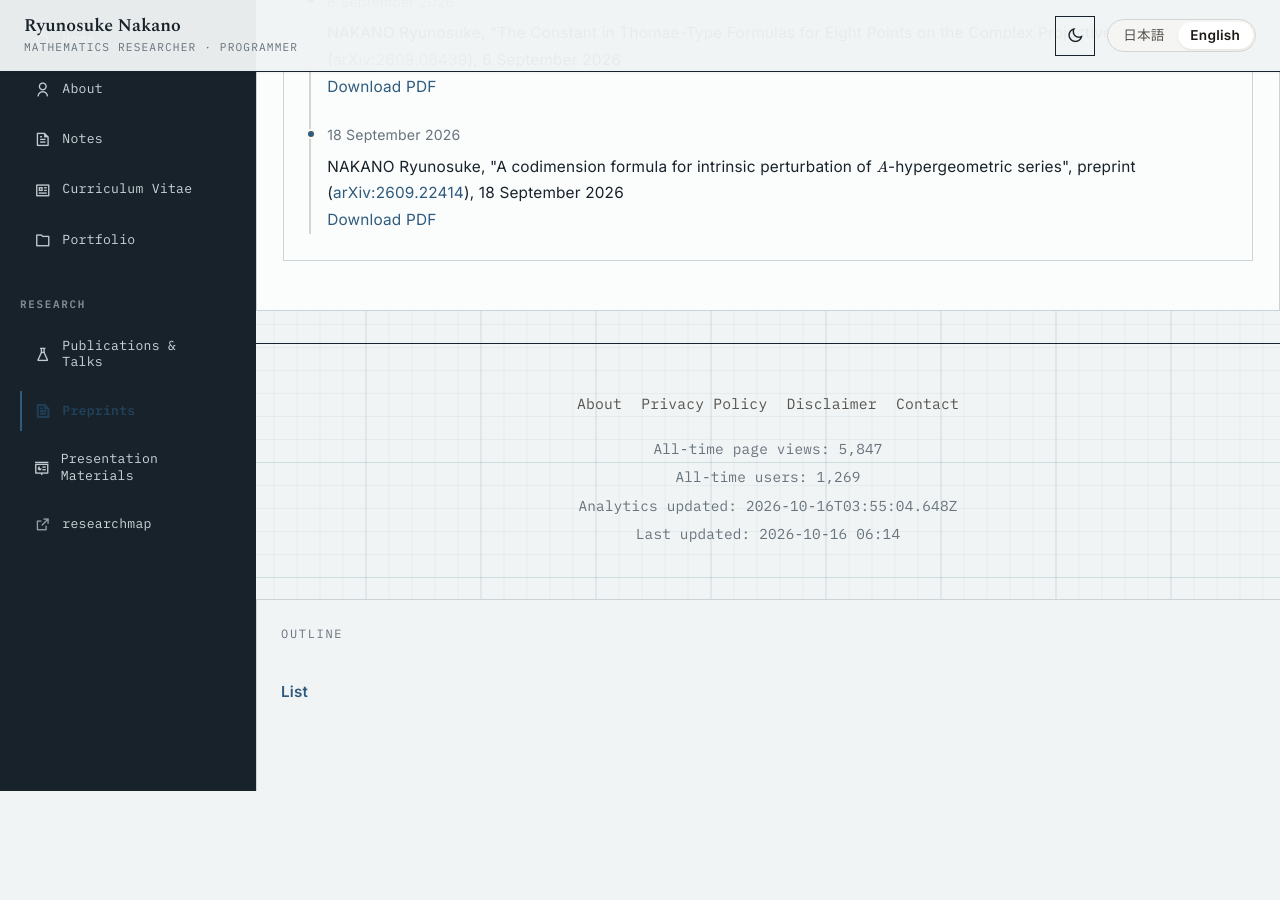
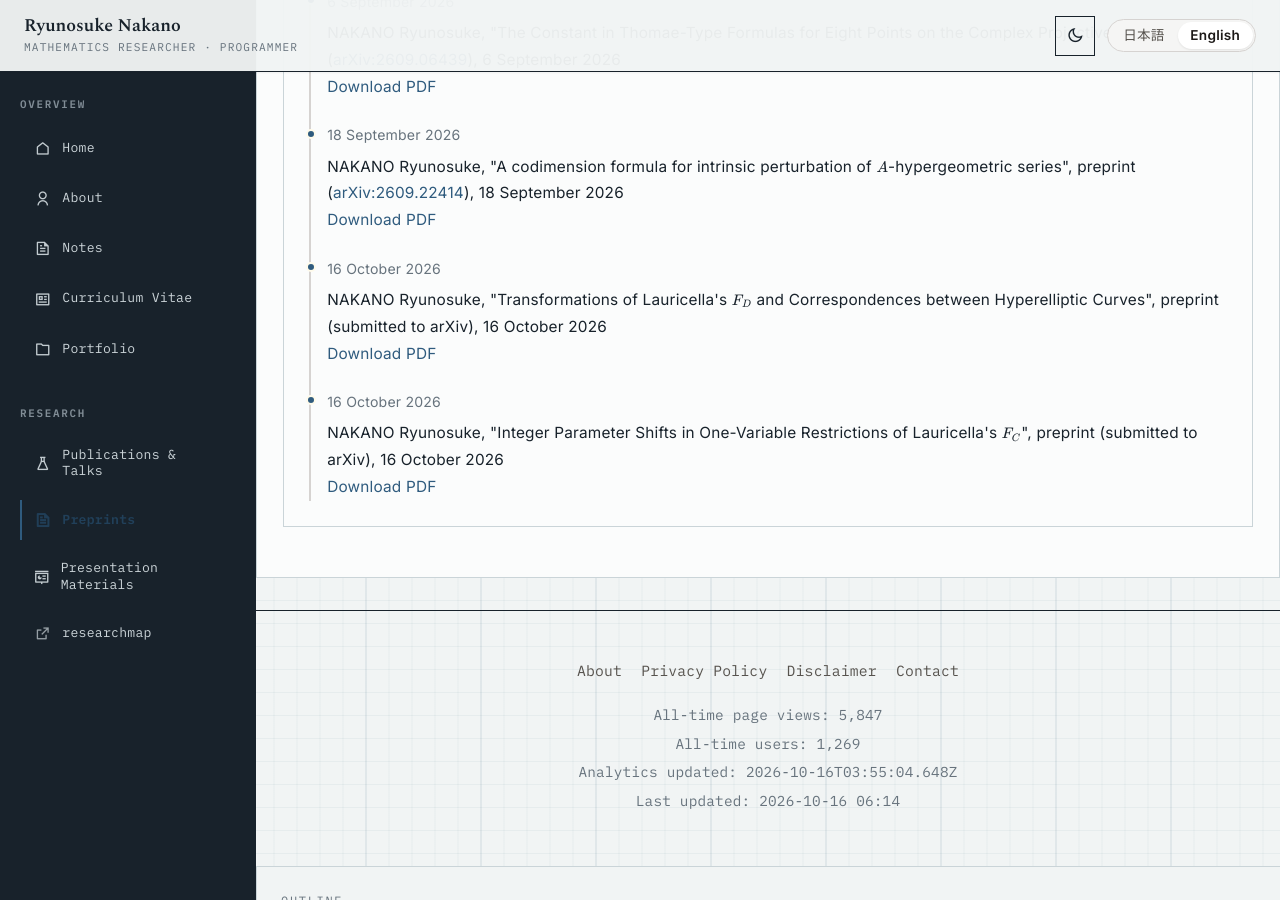
Before and after one commit to NAKANORyunosuke/NAKANORyunosuke.github.io, a Jekyll site: the page built from preprints.html, in a window 1280 px wide and 900 px high, scrolled down 645 px. Built offline with Jekyll 4.4.1, drawn with Linux system fonts in a browser that asks for light colours; nearby versions of some CDN libraries; before the commit the page ends 1436 px from its top, so only the background shows below that.

Commit message:
arXiv 投稿中のプレプリント2本を PDF で掲載
- "Transformations of Lauricella's $F_D$ and Correspondences between
  Hyperelliptic Curves" (fd-stable-paths.pdf)
- "Integer Parameter Shifts in One-Variable Restrictions of
  Lauricella's $F_C$" (fc-cubic-restrictions.pdf)

いずれも 2026年10月16日に arXiv へ投稿した. arXiv で公開されたら
番号のリンクを description に追加する.

Co-Authored-By: Claude Opus 5.5 <noreply@anthropic.com>

```diff
--- a/_data/research.yml
+++ b/_data/research.yml
@@ -41,6 +41,20 @@ sections:
             description:
                 ja: 'NAKANO Ryunosuke, "A codimension formula for intrinsic perturbation of $A$-hypergeometric series", preprint（<a href="https://arxiv.org/abs/2609.22414">arXiv:2609.22414</a>）, 2026年9月18日'
                 en: 'NAKANO Ryunosuke, "A codimension formula for intrinsic perturbation of $A$-hypergeometric series", preprint (<a href="https://arxiv.org/abs/2609.22414">arXiv:2609.22414</a>), 18 September 2026'
+          - date:
+                ja: "2026年10月16日"
+                en: "16 October 2026"
+            pdf: "/assets/pdf/preprints/fd-stable-paths.pdf"
+            description:
+                ja: 'NAKANO Ryunosuke, "Transformations of Lauricella''s $F_D$ and Correspondences between Hyperelliptic Curves", preprint（arXiv 投稿中）, 2026年10月16日'
+                en: 'NAKANO Ryunosuke, "Transformations of Lauricella''s $F_D$ and Correspondences between Hyperelliptic Curves", preprint (submitted to arXiv), 16 October 2026'
+          - date:
+                ja: "2026年10月16日"
+                en: "16 October 2026"
+            pdf: "/assets/pdf/preprints/fc-cubic-restrictions.pdf"
+            description:
+                ja: 'NAKANO Ryunosuke, "Integer Parameter Shifts in One-Variable Restrictions of Lauricella''s $F_C$", preprint（arXiv 投稿中）, 2026年10月16日'
+                en: 'NAKANO Ryunosuke, "Integer Parameter Shifts in One-Variable Restrictions of Lauricella''s $F_C$", preprint (submitted to arXiv), 16 October 2026'
       empty_message:
           ja: "Coming soon..."
           en: "Coming soon..."
```
Also changed, not shown: 2 other files.
